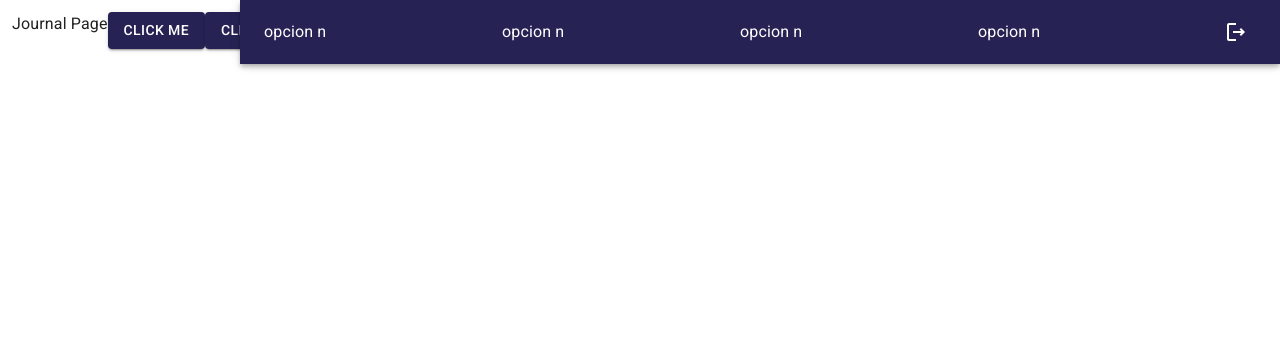
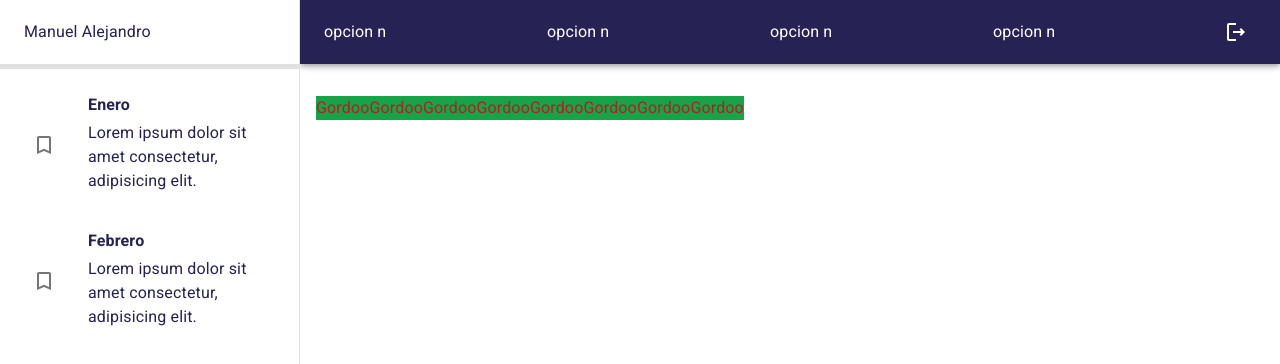
Before and after one commit to ManuelAlejandro93/journal, a React (Vite) app: page / in a window 1280 px wide. Shown: the top 364 px of the page. Built offline with nearby package versions, Linux system fonts and the light colour scheme; what tailwindcss-animated would draw is missing.

Commit message:
cap 250 sin testing listo.

```diff
--- a/src/Journal/Layout/JournalLayout.tsx
+++ b/src/Journal/Layout/JournalLayout.tsx
@@ -1,14 +1,16 @@
-import { Navbar } from '@/Journal';
+import { Navbar, SideBar } from '@/Journal';
+import { Toolbar } from '@mui/material';
 
 interface Props {
-  children: React.ReactElement[];
+  children: React.ReactElement[] | React.ReactElement;
 }
 
 export const JournalLayout = ({ children }: Props) => {
   return (
     <div className='flex'>
+      <SideBar />
       <Navbar />
-      <main className='flex flex-grow p-3'>{children}</main>
+      <main className='flex flex-grow p-4 mt-20'>{children}</main>
     </div>
   );
 };
--- a/src/Journal/Pages/JournalPage.tsx
+++ b/src/Journal/Pages/JournalPage.tsx
@@ -4,12 +4,14 @@ import { JournalLayout } from '@/Journal';
 export const JournalPage = () => {
   return (
     <JournalLayout>
-      <h1>Journal Page </h1>
-      <Button variant='contained'>click me</Button>
-      <Button variant='contained'>click me</Button>
-      <Button variant='contained'>click me</Button>
-      <Button variant='contained'>click me</Button>
-      <Button variant='contained'>click me</Button>
+      <h1 className='bg-green-600 text-red-700'>Gordoo</h1>
+      <h1 className='bg-green-600 text-red-700'>Gordoo</h1>
+      <h1 className='bg-green-600 text-red-700'>Gordoo</h1>
+      <h1 className='bg-green-600 text-red-700'>Gordoo</h1>
+      <h1 className='bg-green-600 text-red-700'>Gordoo</h1>
+      <h1 className='bg-green-600 text-red-700'>Gordoo</h1>
+      <h1 className='bg-green-600 text-red-700'>Gordoo</h1>
+      <h1 className='bg-green-600 text-red-700'>Gordoo</h1>
     </JournalLayout>
   );
 };
--- a/src/Journal/components/Navbar.tsx
+++ b/src/Journal/components/Navbar.tsx
@@ -1,7 +1,8 @@
 import { LogoutOutlined, MenuOutlined } from '@mui/icons-material';
 import { AppBar, IconButton, Toolbar } from '@mui/material';
 
-const drawerWidthSizePx: number = 240;
+import { drawerWidthSizePx } from '@/PseudoStore';
+
 export const Navbar = () => {
   return (
     <AppBar
--- /dev/null
+++ b/src/Journal/components/SideBar.tsx
@@ -0,0 +1,70 @@
+import { drawerWidthSizePx } from '@/PseudoStore';
+import { TurnedInNot } from '@mui/icons-material';
+import {
+  Box,
+  Divider,
+  Drawer,
+  List,
+  ListItem,
+  ListItemButton,
+  ListItemIcon,
+  ListItemText,
+  Toolbar,
+  Typography
+} from '@mui/material';
+
+export const SideBar = () => {
+  return (
+    <Box
+      component={'nav'}
+      sx={{
+        width: { sm: drawerWidthSizePx },
+        flexShrink: { sm: 0 }
+      }}
+    >
+      <Drawer
+        variant='permanent'
+        open
+        sx={{
+          display: { sm: 'block' },
+          '& .MuiDrawer-paper': {
+            boxSizing: 'border-box',
+            width: drawerWidthSizePx
+          }
+        }}
+      >
+        <Toolbar>
+          <Typography sx={{ color: 'primary.main' }}>
+            Manuel Alejandro
+          </Typography>
+        </Toolbar>
+        <Divider />
+        <Divider />
+        <Divider />
+        <Divider />
+        <Divider />
+        <List>
+          {['Enero', 'Febrero'].map((month) => (
+            <ListItem
+              key={month}
+              sx={{ color: 'primary.main' }}
+            >
+              <ListItemButton>
+                <ListItemIcon>
+                  <TurnedInNot />
+                </ListItemIcon>
+                <div>
+                  <b>{month}</b>
+
+                  <ListItemText>
+                    Lorem ipsum dolor sit amet consectetur, adipisicing elit.
+                  </ListItemText>
+                </div>
+              </ListItemButton>
+            </ListItem>
+          ))}
+        </List>
+      </Drawer>
+    </Box>
+  );
+};
--- a/src/Journal/components/index.ts
+++ b/src/Journal/components/index.ts
@@ -1 +1,2 @@
 export * from './Navbar';
+export * from './SideBar';
--- /dev/null
+++ b/src/PseudoStore/drawerWidth.tsx
@@ -0,0 +1,2 @@
+//! Journal App.
+export const drawerWidthSizePx: number = 300;
--- /dev/null
+++ b/src/PseudoStore/index.ts
@@ -0,0 +1 @@
+export * from './drawerWidth';
```
